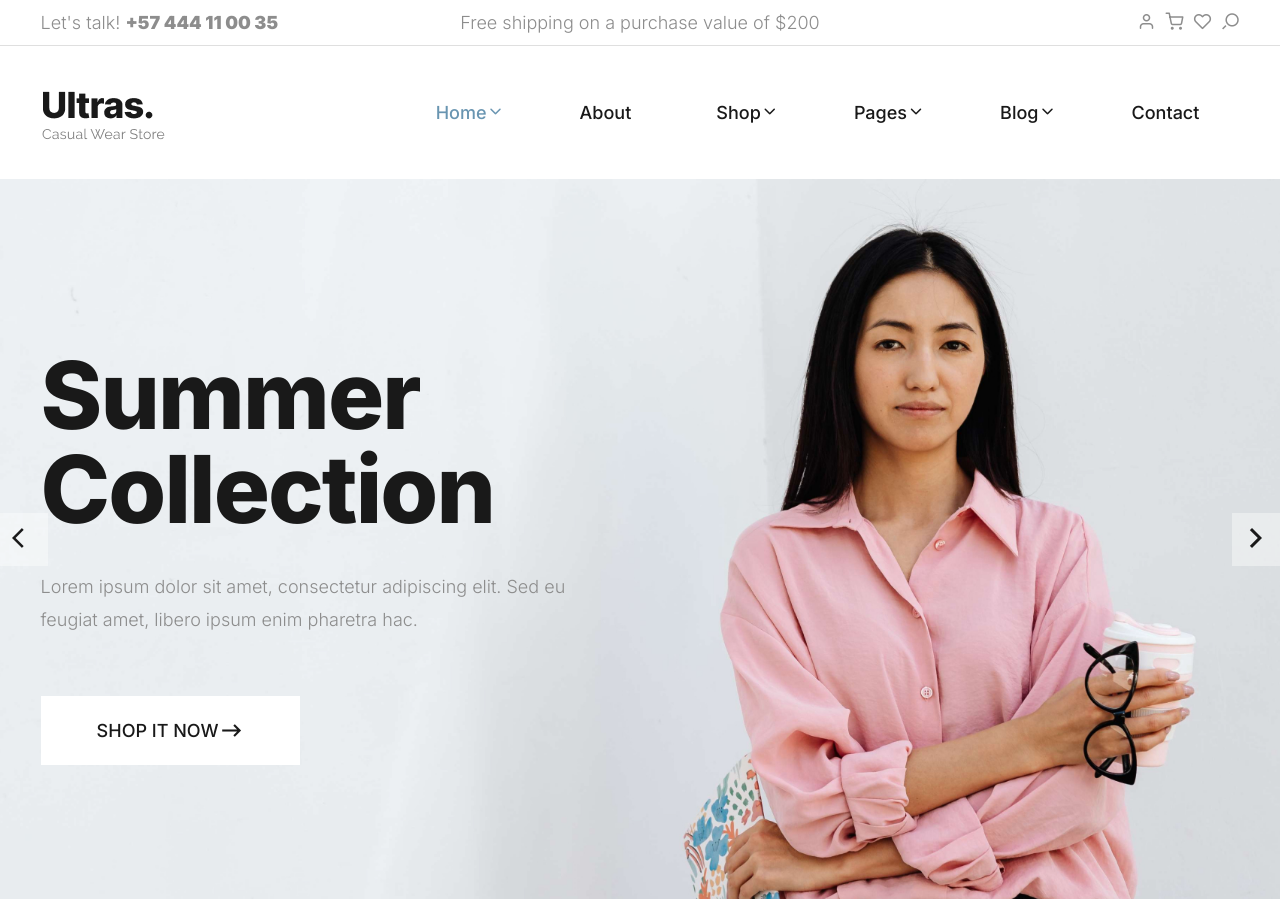
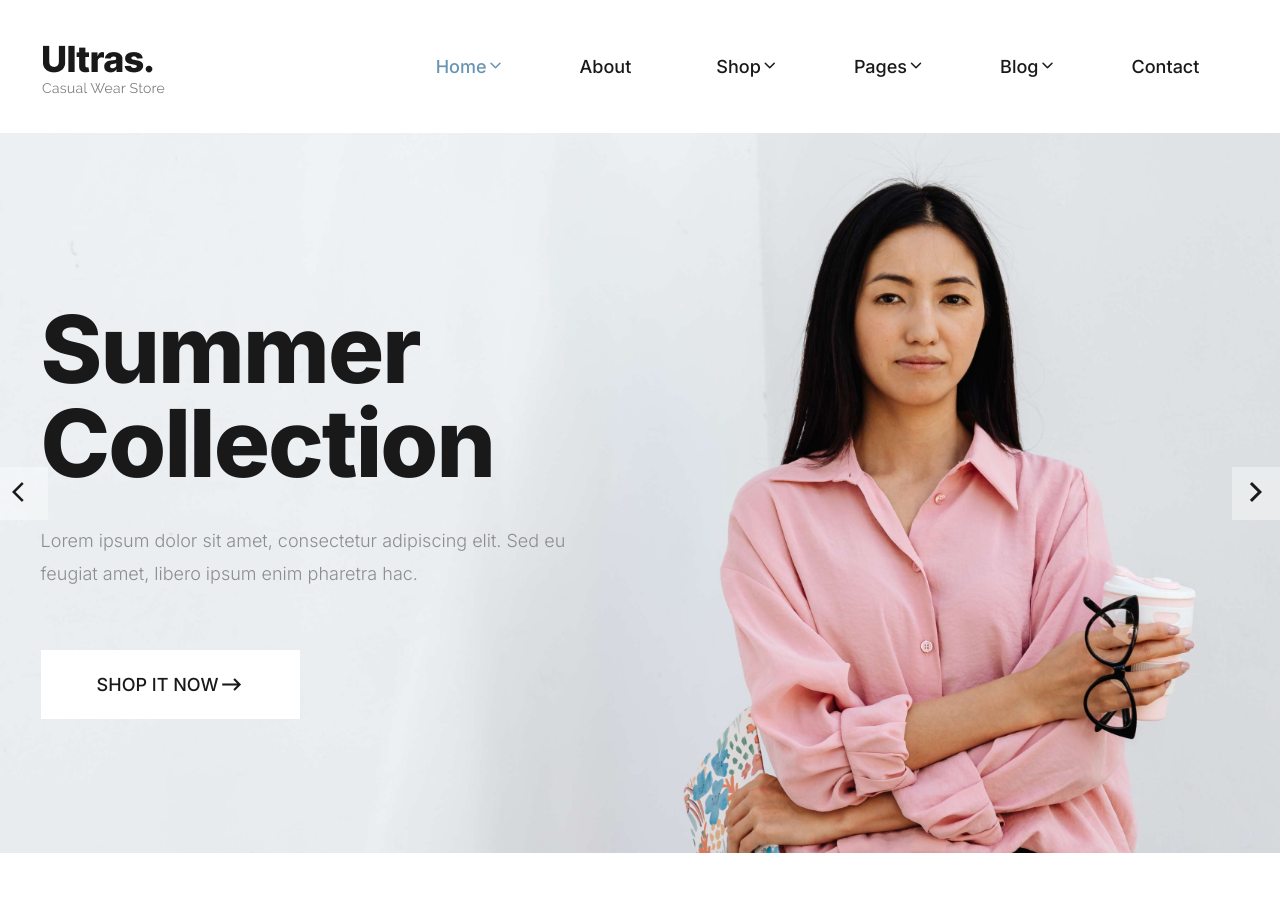
Before and after one commit to BlessingLuphahla/zambezi-linen-e-commerce, a plain HTML site: page index.html in a window 1280 px wide. Shown: the top 899 px of the page. Drawn offline with Linux system fonts and the light colour scheme; files whose address does not match are found by name.

Commit message:
index update

```diff
--- a/index.html
+++ b/index.html
@@ -34,7 +34,7 @@
 
         <form role="search" method="get" class="search-form" action="">
           <input type="search" id="search-form" class="search-field" placeholder="Type and press enter" value="" name="s" />
-          <button type="submit" class="search-submit"><a href="#"><i class="icon icon-search"></i></a></button>
+          <button title="search-submit" type="submit" class="search-submit"><a title="search-submit" href="#"><i class="icon icon-search"></i></a></button>
         </form>
 
         <h5 class="cat-list-title">Browse Categories</h5>
@@ -66,43 +66,6 @@
     </div>
     <header id="header">
       <div id="header-wrap">
-        <nav class="secondary-nav border-bottom">
-          <div class="container">
-            <div class="row d-flex align-items-center">
-              <div class="col-md-4 header-contact">
-                <p>Let's talk! <strong>+57 444 11 00 35</strong>
-                </p>
-              </div>
-              <div class="col-md-4 shipping-purchase text-center">
-                <p>Free shipping on a purchase value of $200</p>
-              </div>
-              <div class="col-md-4 col-sm-12 user-items">
-                <ul class="d-flex justify-content-end list-unstyled">
-                  <li>
-                    <a href="login.html">
-                      <i class="icon icon-user"></i>
-                    </a>
-                  </li>
-                  <li>
-                    <a href="cart.html">
-                      <i class="icon icon-shopping-cart"></i>
-                    </a>
-                  </li>
-                  <li>
-                    <a href="wishlist.html">
-                      <i class="icon icon-heart"></i>
-                    </a>
-                  </li>
-                  <li class="user-items search-item pe-3">
-                    <a href="#" class="search-button">
-                      <i class="icon icon-search"></i>
-                    </a>
-                  </li>
-                </ul>
-              </div>
-            </div>
-          </div>
-        </nav>
         <nav class="primary-nav padding-small">
           <div class="container">
             <div class="row d-flex align-items-center">
```
